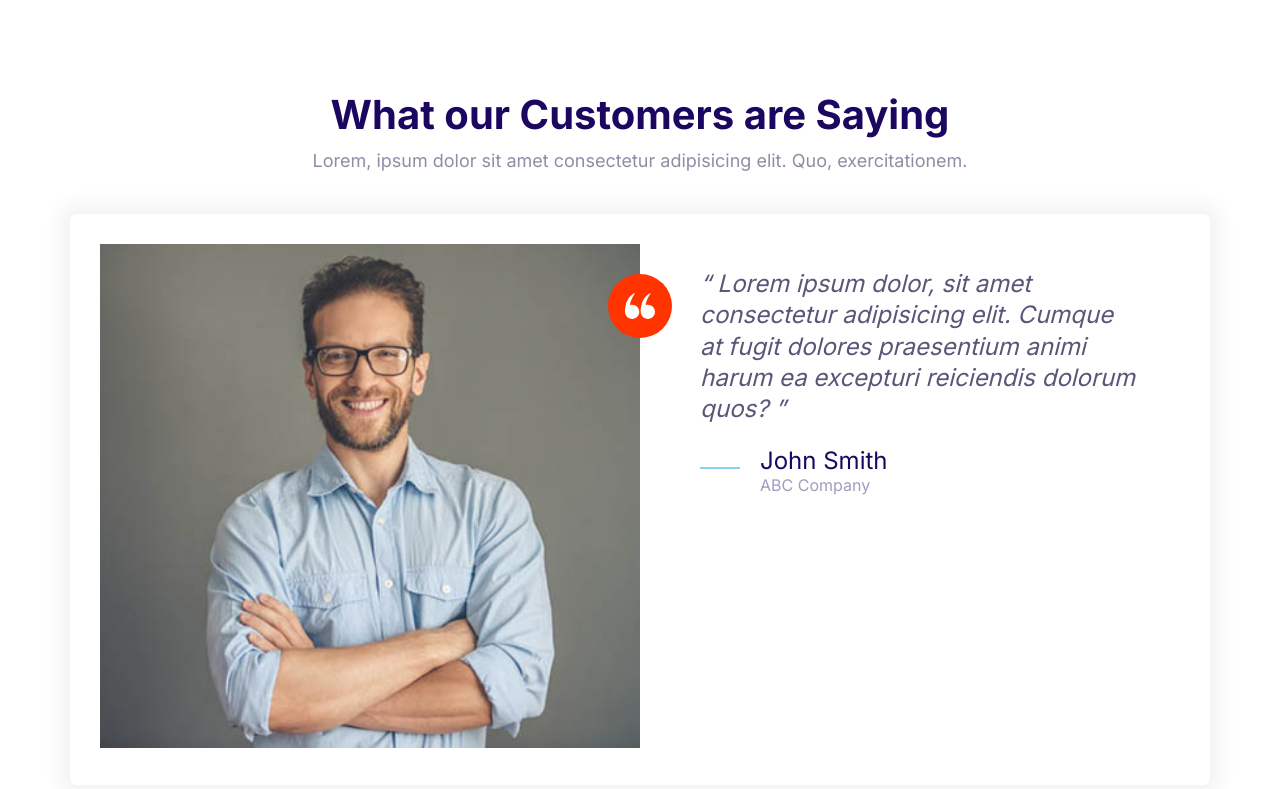
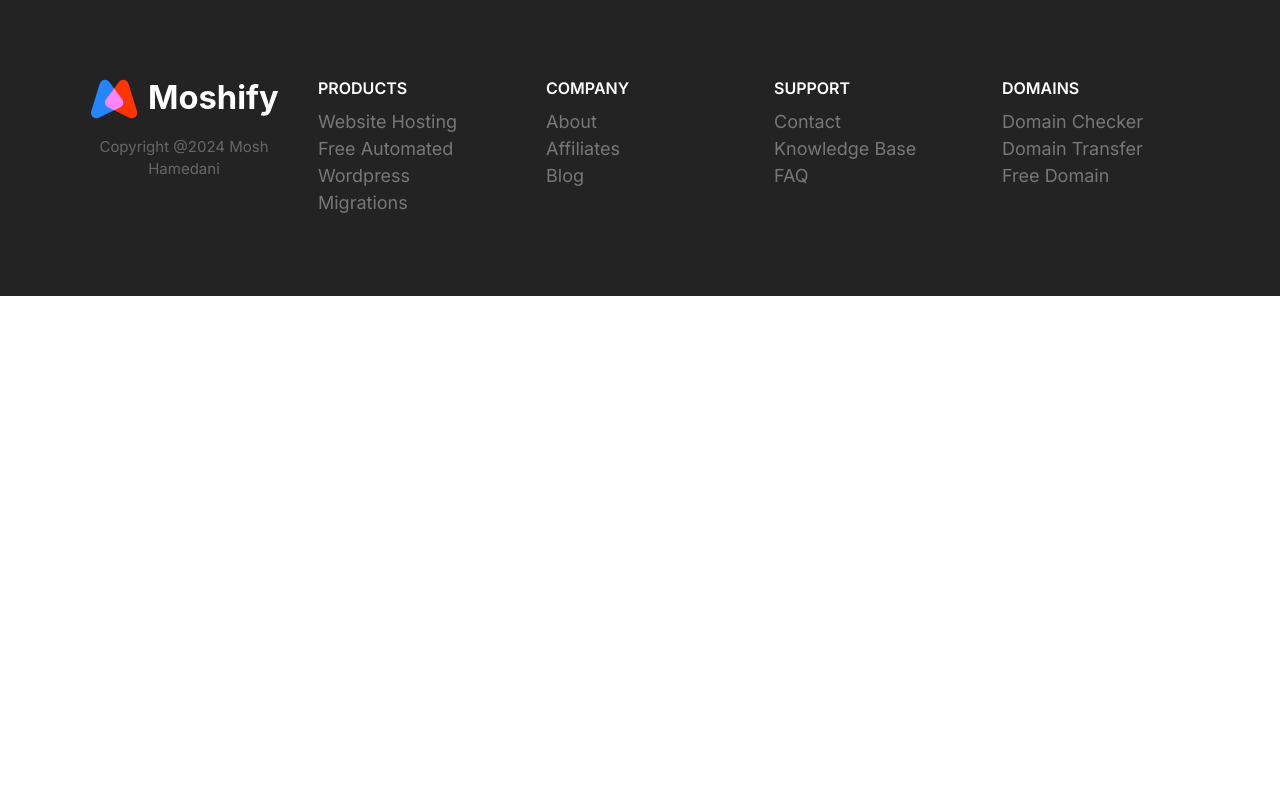
Before and after one commit to Thipul2003/moshify, a plain HTML site: page index.html in a window 1280 px wide. Drawn offline with Linux system fonts and the light colour scheme.

Commit message:
Defining the footer

```diff
--- a/css/styles.css
+++ b/css/styles.css
@@ -801,3 +801,78 @@ a {
     max-width: 700px;
   }
 }
+
+/* Footer */
+.footer {
+  background: #232323;
+}
+
+.footer a {
+  color: #777;
+  transition: color 0.3s;
+}
+
+.footer a:hover {
+  color: #fff;
+}
+
+.footer__section {
+  padding: 2rem;
+  border-bottom: 1px solid #393939;
+}
+
+.footer__section .list {
+  margin: 0;
+}
+.footer__heading {
+  text-transform: uppercase;
+  font-weight: 600;
+}
+
+.footer__brand {
+  margin-top: 5rem;
+  text-align: center;
+}
+
+.footer__brand img {
+  /* TODO:Consider refractoring this and apply to all images */
+  width: 100%;
+  max-width: 230px;
+}
+.footer__copyright {
+  font-size: 2.1rem;
+  color: #fff;
+  opacity: 0.3;
+}
+
+@media screen and (min-width: 768px) {
+  .footer__sections {
+    grid-template-columns: repeat(auto-fit, minmax(10rem, 1fr));
+  }
+
+  .footer .collapsible__chevron {
+    display: none;
+  }
+
+  .footer .collapsible__content {
+    opacity: 1;
+    max-height: 100%;
+  }
+
+  .footer__brand {
+    order: -1;
+    margin-top: 1rem;
+  }
+
+  .footer__copyright {
+    font-size: 1.5rem;
+  }
+
+  .footer__section {
+    border: none;
+  }
+
+  .footer__heading {
+    font-size: 1.6rem;
+  }
+}
--- a/index.html
+++ b/index.html
@@ -14,52 +14,81 @@
     <link rel="stylesheet" href="css/styles.css" />
   </head>
   <body>
-    <section class="block">
-      <header class="block__header">
-        <h2>What our Customers are Saying</h2>
-        <p>
-          Lorem, ipsum dolor sit amet consectetur adipisicing elit. Quo,
-          exercitationem.
-        </p>
+    <footer class="block block--dark footer">
+      <div class="container grid footer__sections">
+        <section class="collapsible collapsible--expanded footer__section">
+          <header class="collapsible__header">
+            <h2 class="collapsible__heading footer__heading">Products</h2>
+            <svg class="icon icon--white collapsible__chevron">
+              <use xlink:href="images/sprite.svg#chevron"></use>
+            </svg>
           </header>
-      <div class="container">
-        <div class="card testmonial">
-          <div class="grid grid--1x2">
-            <div class="testimonial__image">
-              <img
-                src="images/testimonial.jpg"
-                alt="A Happy, Smiling Customer"
-              />
-              <span class="icon-container icon-container--accent">
-                <svg class="icon icon--white icon--small">
-                  <use xlink:href="images/sprite.svg#quotes"></use>
+
+          <div class="collapsible__content">
+            <ul class="list">
+              <li><a href="#">Website Hosting</a></li>
+              <li><a href="#">Free Automated Wordpress</a></li>
+              <li><a href="#">Migrations</a></li>
+            </ul>
+          </div>
+        </section>
+
+        <section class="collapsible footer__section">
+          <header class="collapsible__header">
+            <h2 class="collapsible__heading footer__heading">Company</h2>
+            <svg class="icon icon--white collapsible__chevron">
+              <use xlink:href="images/sprite.svg#chevron"></use>
             </svg>
-              </span>
+          </header>
+
+          <div class="collapsible__content">
+            <ul class="list">
+              <li><a href="#">About</a></li>
+              <li><a href="#">Affiliates</a></li>
+              <li><a href="#">Blog</a></li>
+            </ul>
           </div>
-            <blockquote class="quote">
-              <p class="quote__text">
-                Lorem ipsum dolor, sit amet consectetur adipisicing elit. Cumque
-                at fugit dolores praesentium animi harum ea excepturi reiciendis
-                dolorum quos?
-              </p>
-              <footer>
-                <div class="media">
-                  <div class="media__image">
-                    <svg class="icon icon--primary quote__line">
-                      <use xlink:href="images/sprite.svg#line"></use>
+        </section>
+
+        <section class="collapsible footer__section">
+          <header class="collapsible__header">
+            <h2 class="collapsible__heading footer__heading">Support</h2>
+            <svg class="icon icon--white collapsible__chevron">
+              <use xlink:href="images/sprite.svg#chevron"></use>
             </svg>
+          </header>
+
+          <div class="collapsible__content">
+            <ul class="list">
+              <li><a href="#">Contact</a></li>
+              <li><a href="#">Knowledge Base</a></li>
+              <li><a href="#">FAQ</a></li>
+            </ul>
           </div>
-                  <div class="media__body">
-                    <h3 class="media__title quote__author">John Smith</h3>
-                    <p class="quote__organization">ABC Company</p>
+        </section>
+
+        <section class="collapsible footer__section">
+          <header class="collapsible__header">
+            <h2 class="collapsible__heading footer__heading">Domains</h2>
+            <svg class="icon icon--white collapsible__chevron">
+              <use xlink:href="images/sprite.svg#chevron"></use>
+            </svg>
+          </header>
+
+          <div class="collapsible__content">
+            <ul class="list">
+              <li><a href="#">Domain Checker</a></li>
+              <li><a href="#">Domain Transfer</a></li>
+              <li><a href="#">Free Domain</a></li>
+            </ul>
           </div>
+        </section>
+        <section class="footer__brand">
+          <img src="images/logo.svg" alt="" />
+          <p class="footer__copyright">Copyright @2024 Mosh Hamedani</p>
+        </section>
       </div>
     </footer>
-            </blockquote>
-          </div>
-        </div>
-      </div>
-    </section>
     <script src="js/main.js"></script>
   </body>
 </html>
```
Also changed, not shown: components/footer.html (added, +75 -0 lines). Lines whose indentation alone changed are shown as unchanged.
